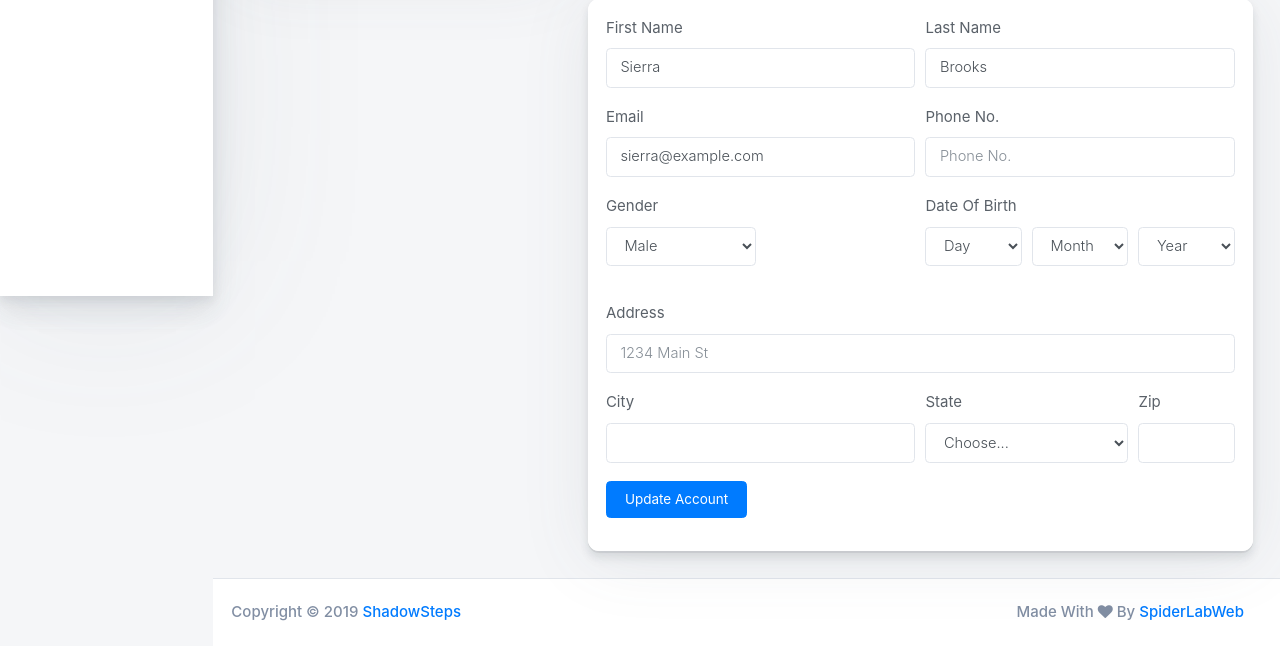
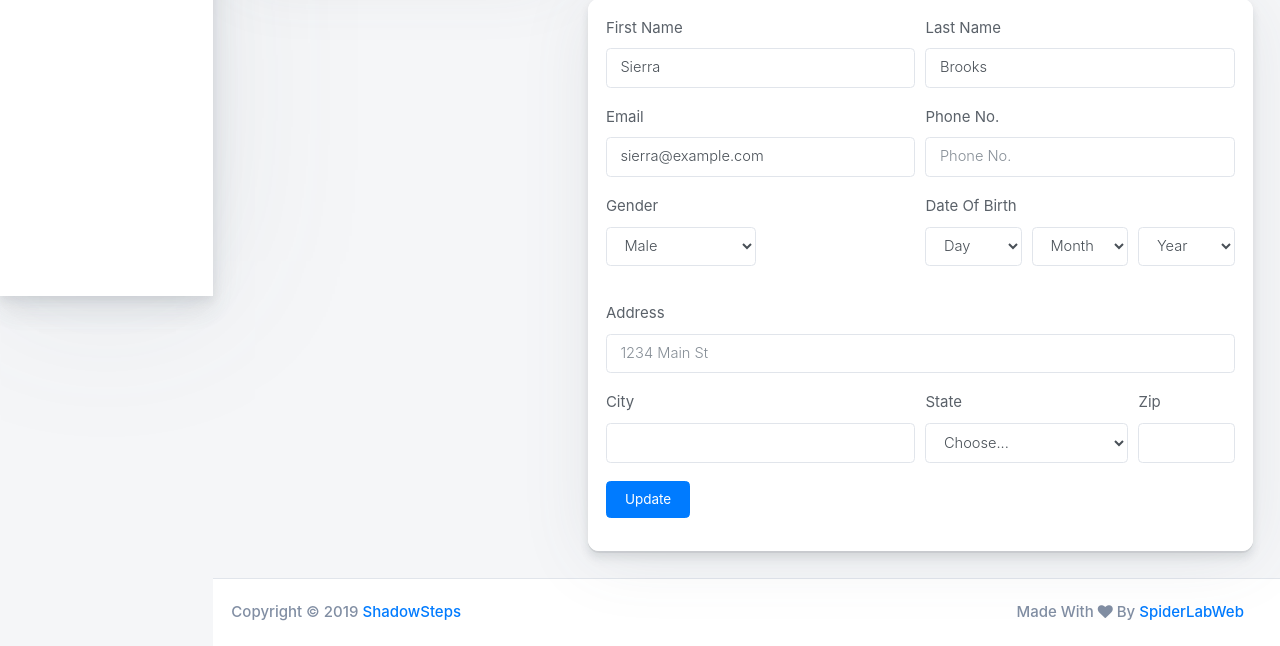
Before and after one commit to georgianamit/Shadowsteps, a Django app: page /account/setting/ in a window 1280 px wide. Shown: the part 504-1150 px from the top of the page. Run offline with Django 3.2, Linux system fonts and the light colour scheme; some libraries are stand-ins or nearby versions.

Commit message:
completed updating the bio and motto setting page

```diff
--- a/src/ShadowSteps/account/forms.py
+++ b/src/ShadowSteps/account/forms.py
@@ -97,14 +97,16 @@ class BioSettingForm(forms.ModelForm):
         attrs={
             'class':"form-control",
             'id':"form1-username",
-            'placeholder':"Bio"
+            'placeholder':"Bio",
+            'rows':3,
         }
     ))
     motto = forms.CharField(widget=forms.TextInput(
         attrs={
             'class':"form-control",
             'id':"form1-email",
-            'placeholder':"Motto"
+            'placeholder':"Motto",
+            'rows':2
         }
     ))
     class Meta:
--- a/src/ShadowSteps/account/templates/account/settings.html
+++ b/src/ShadowSteps/account/templates/account/settings.html
@@ -219,7 +219,7 @@
                                     <label for="inputZip">Zip</label>
                                     <input type="text" class="form-control" id="inputZip"> </div>
                                 </div>
-                                <button type="submit" class="btn btn-accent">Update Account</button>
+                                <button type="submit" class="btn btn-accent" name="update-personal">Update</button>
                               </form>
                             </div>
                           </div>
```
Also changed, not shown: src/ShadowSteps/DataCenter/avatars/22308755_107058246719670_3320009823929789997_n_PTr8JrQ.jpg (added), src/ShadowSteps/DataCenter/avatars/sp.jpg (deleted), src/ShadowSteps/account/migrations/0006_auto_20190413_1638.py (added).
